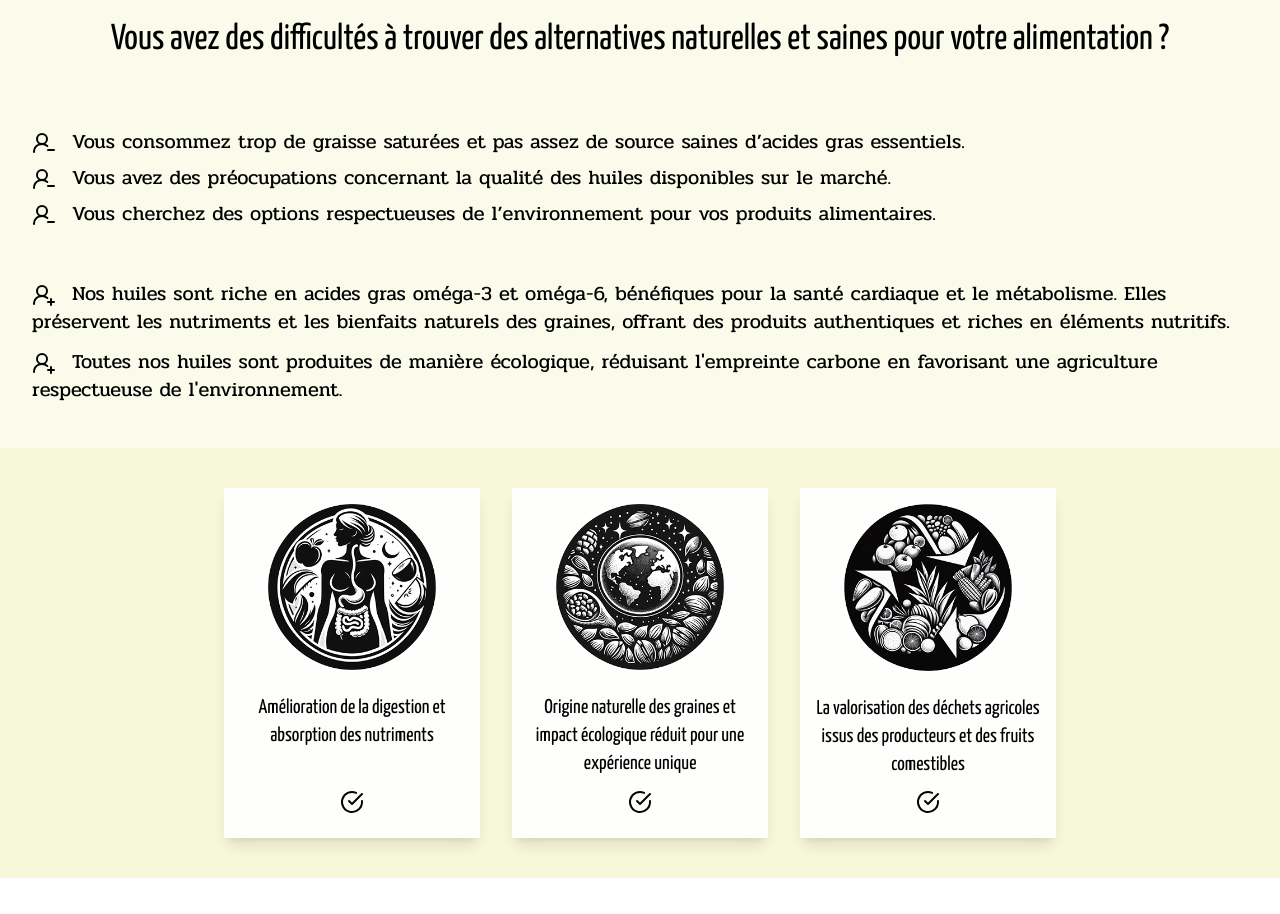
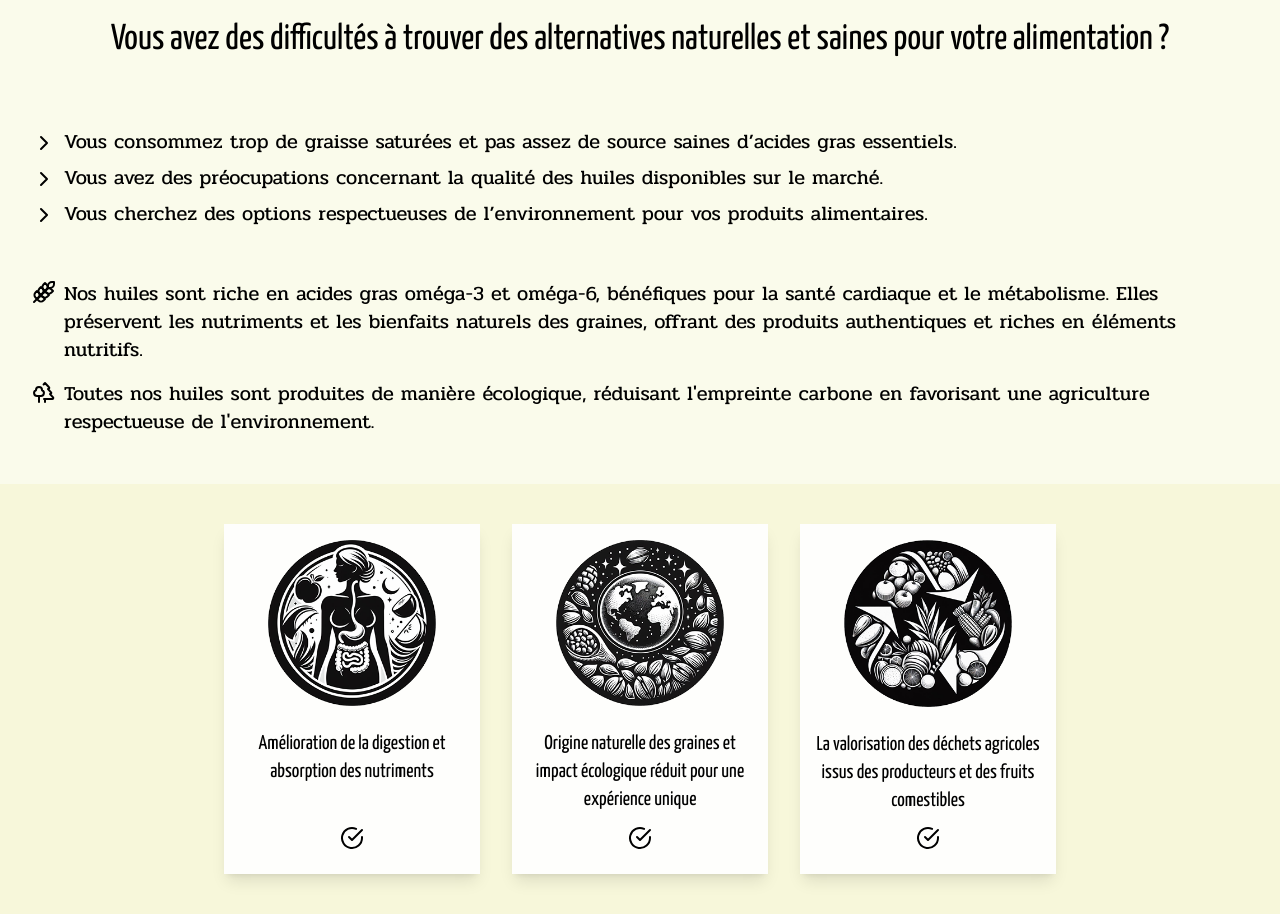
Before and after one commit to arnaudpant/huilevak, a React (Vite) app: page / in a window 1280 px wide. Shown: the part 800-1714 px from the top of the page. Before the commit the page ends 1678 px from the top, so only its background shows below. Built offline with nearby package versions, Linux system fonts and the light colour scheme.

Commit message:
modif logos

```diff
--- a/src/ui/sections/SectionProbleme.jsx
+++ b/src/ui/sections/SectionProbleme.jsx
@@ -1,55 +1,61 @@
 /* eslint-disable react/no-unescaped-entities */
-import { UserRoundMinus, UserRoundPlus } from 'lucide-react';
+import { ChevronRight, Trees, Wheat } from 'lucide-react';
 
 const SectionProbleme = () => {
     return (
         <section className="px-8 py-10 bg-p1">
-            <div className='container mx-auto'>
+            <div className="container mx-auto">
                 <h2 className="text-4xl text-center py-6">
                     Vous avez des difficultés à trouver des alternatives
                     naturelles et saines pour votre alimentation ?{' '}
                 </h2>
                 <ul className="font-serif text-xl py-10">
                     <li className="font-serif text-xl py-1">
-                        <span className="pr-4">
-                            <UserRoundMinus className="inline" />
+                        <span className="pr-2">
+                            <ChevronRight className="inline" />
                         </span>
                         Vous consommez trop de graisse saturées et pas assez de
                         source saines d’acides gras essentiels.
                     </li>
                     <li className="font-serif text-xl py-1">
-                        <span className="pr-4">
-                            <UserRoundMinus className="inline" />
+                        <span className="pr-2">
+                            <ChevronRight className="inline" />
                         </span>
                         Vous avez des préocupations concernant la qualité des
                         huiles disponibles sur le marché.
                     </li>
                     <li className="font-serif text-xl py-1">
-                        <span className="pr-4">
-                            <UserRoundMinus className="inline" />
+                        <span className="pr-2">
+                            <ChevronRight className="inline" />
                         </span>
                         Vous cherchez des options respectueuses de
                         l’environnement pour vos produits alimentaires.
                     </li>
                 </ul>
-                <p className="font-serif py-2 text-xl">
-                    <span className="pr-4">
-                        <UserRoundPlus className="inline" />
-                    </span>
-                    Nos huiles sont riche en acides gras oméga-3 et oméga-6,
-                    bénéfiques pour la santé cardiaque et le métabolisme. Elles
-                    préservent les nutriments et les bienfaits naturels des
-                    graines, offrant des produits authentiques et riches en
-                    éléments nutritifs.
-                </p>
-                <p className="font-serif py-1 text-xl">
-                    <span className="pr-4">
-                        <UserRoundPlus className="inline" />
-                    </span>
-                    Toutes nos huiles sont produites de manière écologique,
-                    réduisant l'empreinte carbone en favorisant une agriculture
-                    respectueuse de l'environnement.
-                </p>
+                <div className="flex gap-2 py-2">
+                    <div>
+                    <Wheat />
+
+                    </div>
+                    <p className="font-serif text-xl">
+                        Nos huiles sont riche en acides gras oméga-3 et oméga-6,
+                        bénéfiques pour la santé cardiaque et le métabolisme.
+                        Elles préservent les nutriments et les bienfaits
+                        naturels des graines, offrant des produits authentiques
+                        et riches en éléments nutritifs.
+                    </p>
+                </div>
+                <div className="flex gap-2 py-2">
+                    <div>
+                    <Trees />
+
+                    </div>
+                    <p className="font-serif text-xl">
+                        Toutes nos huiles sont produites de manière écologique,
+                        réduisant l'empreinte carbone en favorisant une
+                        agriculture respectueuse de l'environnement.
+                    </p>
+                </div>
             </div>
         </section>
     );
```
